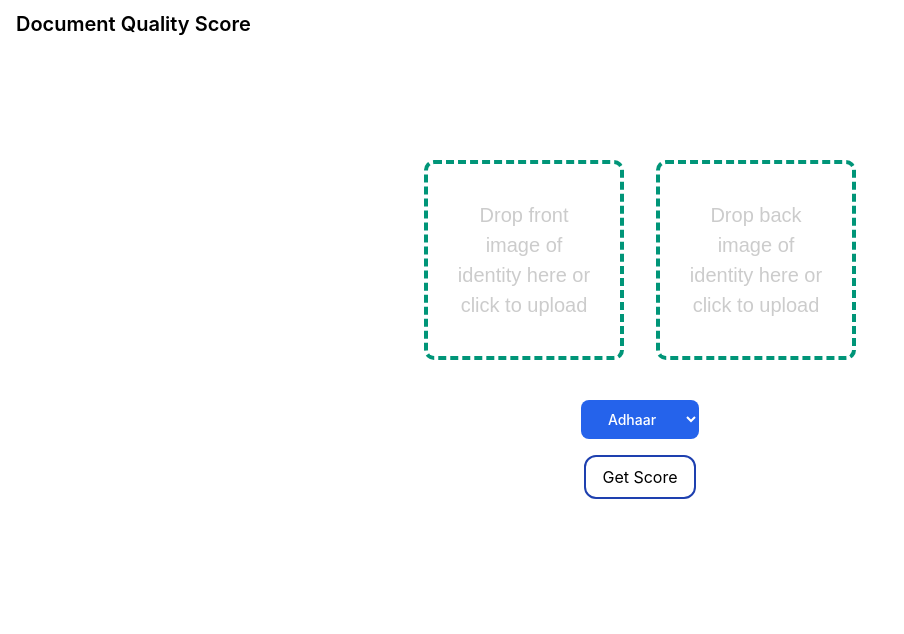
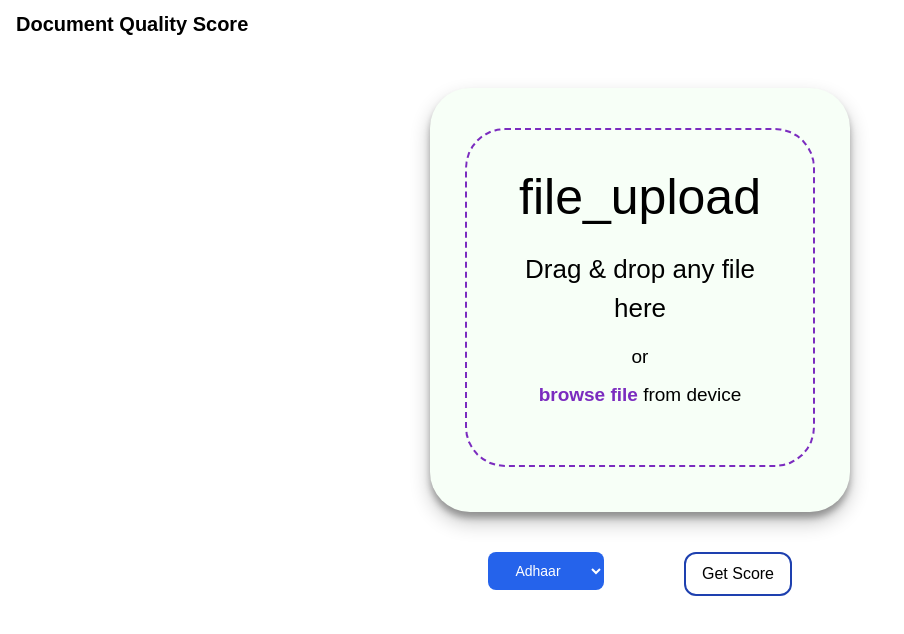
Before and after one commit to deepdarshan21/doc-quality-score, a Next.js app: page / in a window 1280 px wide. Shown: the top 634 px of the page, without its empty margins (0-904 px from the left). Built offline with nearby package versions, Linux system fonts and the light colour scheme.

Commit message:
new design
Signed-off-by: Deepdarshan <deepdarshan21@gmail.com>

```diff
--- a/pages/index.js
+++ b/pages/index.js
@@ -1,95 +1,37 @@
-import Head from "next/head";
-import Image from "next/image";
+import Loader from "../components/Loader";
+import Score from "../components/Score";
 import { useEffect, useState } from "react";
 import { BsFillPatchCheckFill, BsFillPatchExclamationFill } from "react-icons/bs";
-import Loader from "../components/Loader";
-// import Score from "../components/Score";
+import { AiFillFileImage } from "react-icons/ai";
 
-export default function Home() {
+export default function Result() {
+    const [loading, setLoading] = useState(true);
     const [showScore, setShowScore] = useState(false);
-    const [frontImage, setFrontImage] = useState("");
-    const [backImage, setBackImage] = useState({});
+    const [uploadedFiles, setUploadedFiles] = useState([]);
+    const [typeOfIdentity, changeTypeOfIdentity] = useState("Adhaar");
 
     const getScore = (evt) => {
         evt.preventDefault();
         setShowScore(true);
     };
 
-    useEffect(() => {
-        document.querySelectorAll(".drop-zone__input").forEach((inputElement) => {
-            const dropZoneElement = inputElement.closest(".drop-zone");
-
-            dropZoneElement.addEventListener("click", (e) => {
-                inputElement.click();
-            });
-
-            inputElement.addEventListener("change", (e) => {
-                if (inputElement.files.length) {
-                    updateThumbnail(dropZoneElement, inputElement.files[0]);
+    const handleUploadFiles = (files) => {
+        const uploaded = [...uploadedFiles];
+        files.some((file) => {
+            if (uploaded.findIndex((f) => f.name === file.name) === -1) {
+                uploaded.push(file);
             }
         });
+        setUploadedFiles(uploaded);
+    };
 
-            dropZoneElement.addEventListener("dragover", (e) => {
-                e.preventDefault();
-                dropZoneElement.classList.add("drop-zone--over");
-            });
-
-            ["dragleave", "dragend"].forEach((type) => {
-                dropZoneElement.addEventListener(type, (e) => {
-                    dropZoneElement.classList.remove("drop-zone--over");
-                });
-            });
-
-            dropZoneElement.addEventListener("drop", (e) => {
-                e.preventDefault();
-
-                if (e.dataTransfer.files.length) {
-                    inputElement.files = e.dataTransfer.files;
-                    updateThumbnail(dropZoneElement, e.dataTransfer.files[0]);
-                }
-
-                dropZoneElement.classList.remove("drop-zone--over");
-            });
-        });
-    });
-
-    function updateThumbnail(dropZoneElement, file) {
-        let thumbnailElement = dropZoneElement.querySelector(".drop-zone__thumb");
-
-        // First time - remove the prompt
-        if (dropZoneElement.querySelector(".drop-zone__prompt")) {
-            dropZoneElement.querySelector(".drop-zone__prompt").remove();
-        }
-
-        // First time - there is no thumbnail element, so lets create it
-        if (!thumbnailElement) {
-            thumbnailElement = document.createElement("div");
-            thumbnailElement.classList.add("drop-zone__thumb");
-            dropZoneElement.appendChild(thumbnailElement);
-        }
-
-        // thumbnailElement.dataset.label = file.name;
-
-        // Show thumbnail for image files
-        if (file.type.startsWith("image/")) {
-            const reader = new FileReader();
-
-            reader.readAsDataURL(file);
-            reader.onload = () => {
-                thumbnailElement.style.backgroundImage = `url('${reader.result}')`;
+    const handleFileEvent = (e) => {
+        const chosenFiles = Array.prototype.slice.call(e.target.files);
+        handleUploadFiles(chosenFiles);
     };
-        } else {
-            thumbnailElement.style.backgroundImage = null;
-        }
-    }
-
-    const [typeOfIdentity, changeTypeOfIdentity] = useState("Adhaar");
-    const [loading, setLoading] = useState(false);
 
     return (
         <>
-            {!showScore && (
-                <div>
             <nav className="bg-white border-gray-200 px-2 sm:px-4 py-2.5 rounded">
                 <div className="container flex flex-wrap justify-between items-center mx-auto">
                     <a href="#" className="flex items-center">
@@ -100,41 +42,88 @@ export default function Home() {
                 </div>
             </nav>
 
-                    <div className="flex flex-col items-center space-y-10 mt-28">
-                        <span className="flex space-x-8">
-                            <div className="drop-zone">
-                                <span className="drop-zone__prompt">
-                                    Drop front image of identity here or click to upload
+            {showScore && (
+                <>
+                    {loading && <Loader />}
+
+                    {!loading && (
+                        <div className="my-20">
+                            <p className="font-medium leading-tight text-5xl mt-0 mb-2 text-center text-blue-600">
+                                Your Score: {"70%"}
+                                {/* <Score score={50} /> */}
+                            </p>
+
+                            <div className="mx-10 my-40 p-10 bg-blue-300 rounded-xl space-y-3">
+                                <p className="flex justify-between">
+                                    Blur Check:
+                                    <span>{"70%"}</span>
+                                </p>
+                                <p className="flex justify-between">
+                                    Arteffect Check:{" "}
+                                    <span>
+                                        {/* <BsFillPatchExclamationFill size={18} /> */}
+                                        <BsFillPatchCheckFill size={18} />
                                     </span>
+                                </p>
+                                <p className="flex justify-between">
+                                    Field Check:{" "}
+                                    <span>
+                                        <BsFillPatchCheckFill size={18} />
+                                    </span>
+                                </p>
+                            </div>
+                        </div>
+                    )}
+                </>
+            )}
+
+            {!showScore && (
+                <div className="flex flex-col items-center mt-10">
+                    <div className="upload-files-container">
+                        <div className="drag-file-area">
+                            <span className="material-icons-outlined upload-icon">
+                                {" "}
+                                file_upload{" "}
+                            </span>
+                            <h3 className="dynamic-message"> Drag & drop any file here </h3>
+                            <label className="label">
+                                or
+                                <span className="browse-files">
                                     <input
+                                        id="fileUpload"
                                         type="file"
-                                    name="myFile"
-                                    className="drop-zone__input"
+                                        multiple
+                                        className="default-file-input"
                                         accept="image/*"
-                                    onChange={(e) => {
-                                        setFrontImage(e.target.files[0]);
-                                    }}
-                                    onDrop={() => {
-                                        console.log("hey buddy");
-                                    }}
+                                        onChange={handleFileEvent}
                                     />
+                                    <span className="browse-files-text">browse file{" "}</span>
+                                    <span>from device</span>
+                                </span>
+                            </label>
                         </div>
-                            <div className="drop-zone">
-                                <span className="drop-zone__prompt">
-                                    Drop back image of identity here or click to upload
+                        <div className="uploaded-files-list">
+                            {uploadedFiles.map((file, index) => {
+                                return (
+                                    <div className="" key={index}>
+                                        <div className="file-info">
+                                            <span className="material-icons-outlined file-icon">
+                                                <AiFillFileImage size={20} />
                                             </span>
-                                <input
-                                    type="file"
-                                    name="myFile"
-                                    className="drop-zone__input"
-                                    onChange={(e) => {
-                                        setBackImage(e.target.files[0]);
-                                    }}
-                                />
+                                            <span className="file-name">{file.name}</span> |
+                                            <span className="file-size">
+                                                {(file.size / 1024).toFixed(1) + " KB"}
+                                            </span>
                                         </div>
-                        </span>
+                                        {/* <span className="material-icons remove-file-icon">delete</span> */}
+                                        {/* <div className="progress-bar"> </div> */}
+                                    </div>
+                                );
+                            })}
+                        </div>
+                    </div>
 
-                        <div className="flex flex-col items-center space-y-4">
+                    <div className="flex flex-row space-x-20 mt-10">
                         <span>
                             <select
                                 id="dropdownDefault"
@@ -170,59 +159,13 @@ export default function Home() {
                         <span>
                             <button
                                 onClick={getScore}
-                                    className="block py-2 px-4 bg-white border-2 rounded-xl border-blue-800 hover:bg-blue-600"
+                                className="block py-2 px-4 mt-0 bg-white border-2 rounded-xl border-blue-800 hover:bg-blue-600"
                             >
                                 Get Score
                             </button>
                         </span>
                     </div>
                 </div>
-                </div>
-            )}
-
-            {showScore && (
-                <div>
-                    <nav className="bg-white border-gray-200 px-2 sm:px-4 py-2.5 rounded">
-                        <div className="container flex flex-wrap justify-between items-center mx-auto">
-                            <a href="#" className="flex items-center">
-                                <span className="self-center text-xl font-semibold whitespace-nowrap">
-                                    Document Quality Score
-                                </span>
-                            </a>
-                        </div>
-                    </nav>
-
-                    {loading && <Loader />}
-
-                    {!loading && (
-                        <div className="my-20">
-                            <p className="font-medium leading-tight text-5xl mt-0 mb-2 text-center text-blue-600">
-                                Your Score: {"70%"}
-                                {/* <Score  score={50} /> */}
-                            </p>
-
-                            <div className="mx-10 my-40 p-10 bg-blue-300 rounded-xl space-y-3">
-                                <p className="flex justify-between">
-                                    Blur Check:
-                                    <span>{"70%"}</span>
-                                </p>
-                                <p className="flex justify-between">
-                                    Arteffect Check:{" "}
-                                    <span>
-                                        {/* <BsFillPatchExclamationFill size={18} /> */}
-                                        <BsFillPatchCheckFill size={18} />
-                                    </span>
-                                </p>
-                                <p className="flex justify-between">
-                                    Field Check:{" "}
-                                    <span>
-                                        <BsFillPatchCheckFill size={18} />
-                                    </span>
-                                </p>
-                            </div>
-                        </div>
-                    )}
-                </div>
             )}
         </>
     );
--- a/styles/globals.css
+++ b/styles/globals.css
@@ -176,3 +176,134 @@ a {
         0 0 4px hsl(130, 100%, 10%);
     opacity: 0;
 }
+
+@import url('https://fonts.googleapis.com/css2?family=Montserrat&display=swap');
+body {
+	margin: 0;
+	padding: 0;
+	box-sizing: border-box;
+	font-family: 'Montserrat', sans-serif;
+}
+.form-container {
+	width: 100vw;
+	height: 100vh;
+	background-color: #7b2cbf;
+	display: flex;
+   	justify-content: center;
+	align-items: center;
+}
+.upload-files-container {
+	background-color: #f7fff7;
+	width: 420px;
+	padding: 30px 60px;
+	border-radius: 40px;
+	display: flex;
+   	align-items: center;
+   	justify-content: center;
+	flex-direction: column;
+	box-shadow: rgba(0, 0, 0, 0.24) 0px 10px 20px, rgba(0, 0, 0, 0.28) 0px 6px 6px;
+}
+.drag-file-area {
+	border: 2px dashed #7b2cbf;
+	border-radius: 40px;
+	margin: 10px 0 15px;
+	padding: 30px 50px;
+	width: 350px;
+	text-align: center;
+}
+.drag-file-area .upload-icon {
+	font-size: 50px;
+}
+.drag-file-area h3 {
+	font-size: 26px;
+	margin: 15px 0;
+}
+.drag-file-area label {
+	font-size: 19px;
+}
+.drag-file-area label .browse-files-text {
+	color: #7b2cbf;
+	font-weight: bolder;
+	cursor: pointer;
+}
+.browse-files span {
+	position: relative;
+	top: -25px;
+}
+.default-file-input {
+	opacity: 0;
+}
+.cannot-upload-message {
+	background-color: #ffc6c4;
+	font-size: 17px;
+	display: flex;
+	align-items: center;
+	margin: 5px 0;
+	padding: 5px 10px 5px 30px;
+	border-radius: 5px;
+	color: #BB0000;
+	display: none;
+}
+@keyframes fadeIn {
+  0% {opacity: 0;}
+  100% {opacity: 1;}
+}
+.cannot-upload-message span, .upload-button-icon {
+	padding-right: 10px;
+}
+.cannot-upload-message span:last-child {
+	padding-left: 20px;
+	cursor: pointer;
+}
+.file-block {
+	color: #f7fff7;
+	background-color: #7b2cbf;
+  	transition: all 1s;
+	width: 390px;
+	position: relative;
+	display: none;
+	flex-direction: row;
+	justify-content: space-between;
+	align-items: center;
+	margin: 10px 0 15px;
+	padding: 10px 20px;
+	border-radius: 25px;
+	cursor: pointer;
+}
+.file-info {
+	display: flex;
+	align-items: center;
+	font-size: 15px;
+}
+.file-icon {
+	margin-right: 10px;
+}
+.file-name, .file-size {
+	padding: 0 3px;
+}
+.remove-file-icon {
+	cursor: pointer;
+}
+.progress-bar {
+	display: flex;
+	position: absolute;
+	bottom: 0;
+	left: 4.5%;
+	width: 0;
+	height: 5px;
+	border-radius: 25px;
+	background-color: #4BB543;
+}
+.upload-button {
+	font-family: 'Montserrat';
+	background-color: #7b2cbf;
+	color: #f7fff7;
+	display: flex;
+	align-items: center;
+	font-size: 18px;
+	border: none;
+	border-radius: 20px;
+	margin: 10px;
+	padding: 7.5px 50px;
+	cursor: pointer;
+}
```
Also changed, not shown: pages/result.js (deleted, +0 -52 lines). Lines whose indentation alone changed are shown as unchanged.
